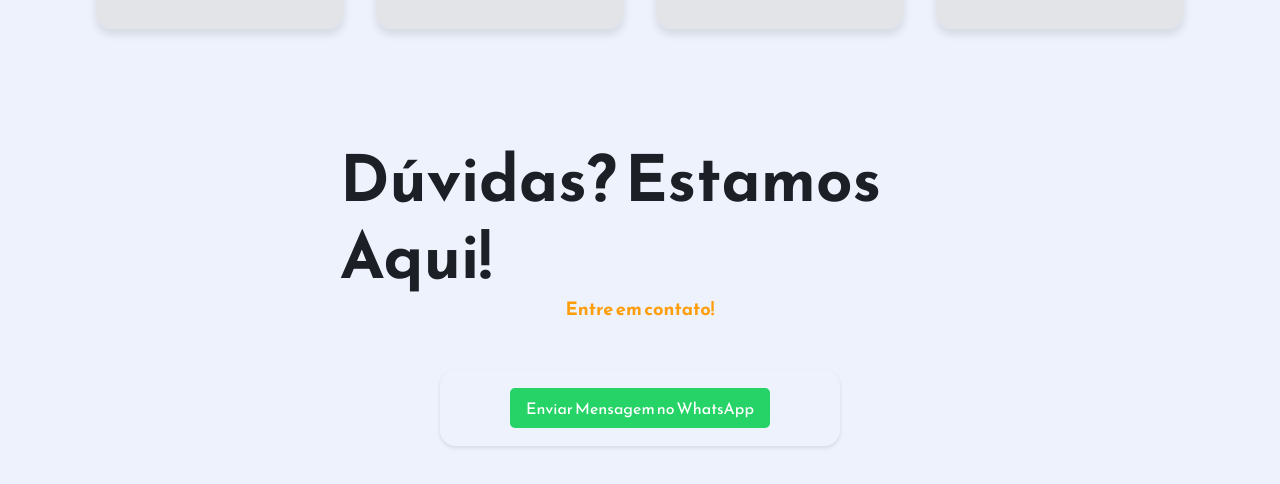
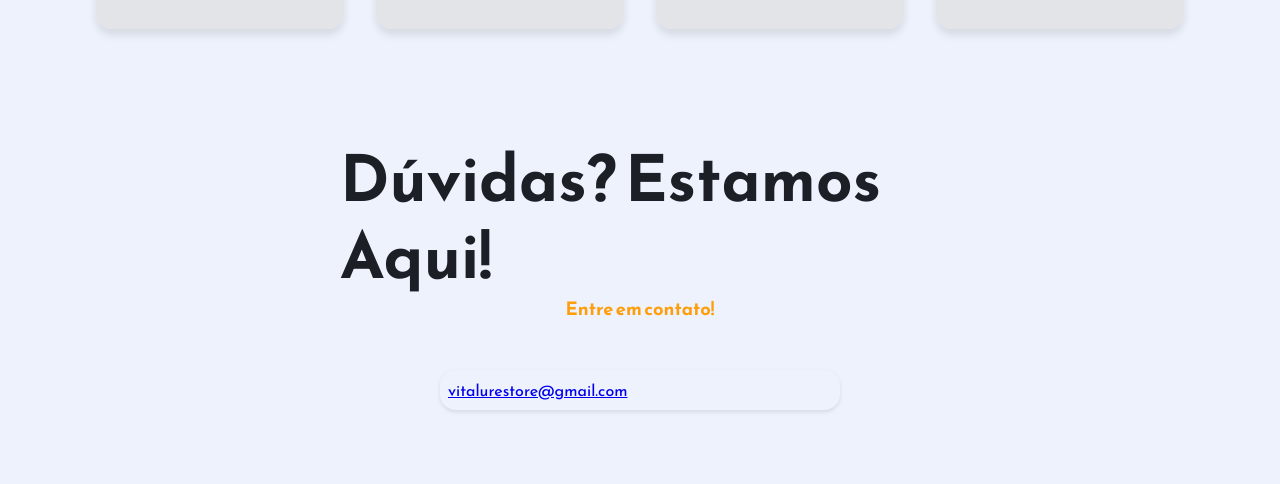
Before and after one commit to DeVictor32/vitalure-store, a plain HTML site: page index.html in a window 1280 px wide. Shown: the part 4831-5315 px from the top of the page. Drawn offline with nearby package versions, Linux system fonts and the light colour scheme.

Commit message:
Update index.html
changes in te section of contact

```diff
--- a/index.html
+++ b/index.html
@@ -222,12 +222,9 @@
             <h2 class="primary-subheading">Entre em contato!</h2>
 
             <div class="contact-form-container">
-                <a href="https://wa.me/351966019690" class="whatsapp-button" target="_blank" rel="noreferrer">
                     <span class="whatsapp-icon">
-                        <img src="assets/icons/whatsapp-brands-solid.svg" alt="icons-whatsapp">
+                        <a href="mailto:vitalurestore@gmail.com">vitalurestore@gmail.com</a>
                     </span>
-
-                    Enviar Mensagem no WhatsApp
                 </a>
             </div>
         </div>
```
